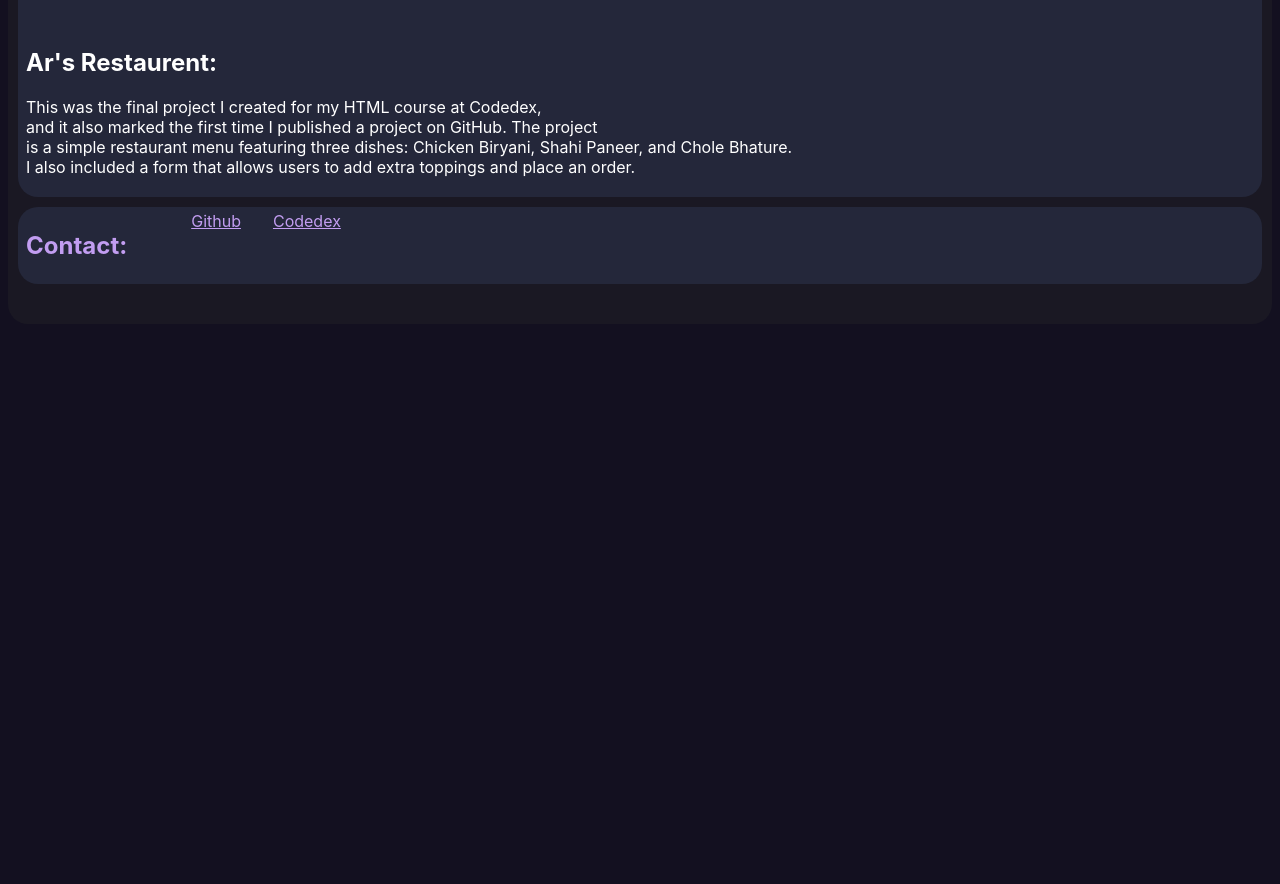
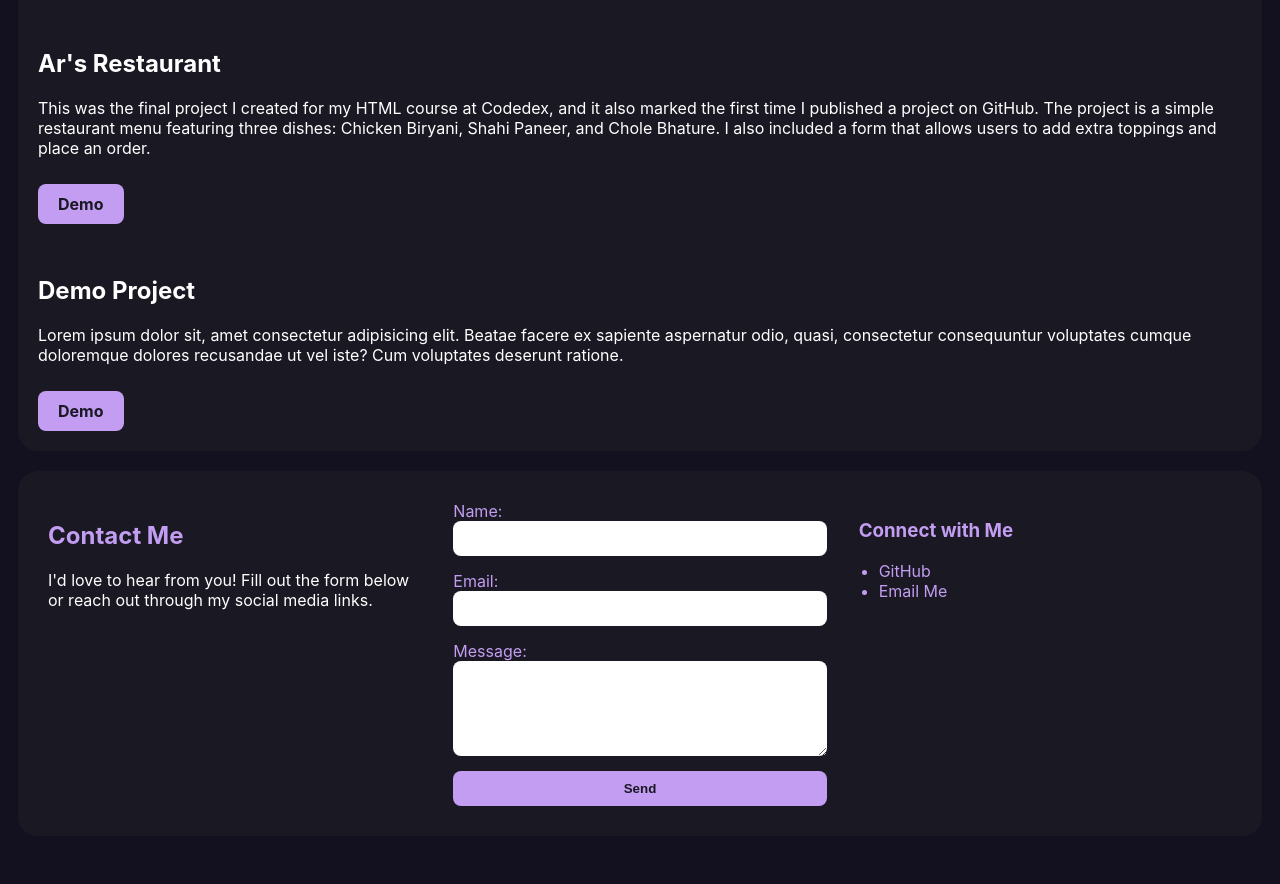
Before and after one commit to Arbajxml/Personal-Website-Project, a plain HTML site: page index.html in a window 1280 px wide. Shown: the part 691-1575 px from the top of the page. Before the commit the page ends 1023 px from the top, so only its background shows below. Drawn offline with Linux system fonts and the light colour scheme.

Commit message:
Finished

```diff
--- a/index.html
+++ b/index.html
@@ -1,61 +1,104 @@
 <!DOCTYPE html>
 <html lang="en">
+
 <head>
-  <meta charset="UTF-8">
-  <meta name="viewport" content="width=device-width, initial-scale=1.0">
+  <meta charset="UTF-8" />
+  <meta name="viewport" content="width=device-width, initial-scale=1.0" />
   <title>Personal Site</title>
   <link href="styles.css" rel="stylesheet" />
 </head>
+
 <body>
   <header>
     <nav id="nav-bar">
-        <div id="nav-div1">
-          <div>
-            About
-          </div>
-          <div>
-            Projects
-          </div>
-          <div>
-            Contact
-          </div>
-        </div>
+      <div id="nav-div1">
+        <a href="#about-section">About</a>
+        <a href="#div-projects">Projects</a>
+        <a href="#contact-section">Contact</a>
+      </div>
     </nav>
   </header>
+
   <main id="card-container">
     <div id="div-main">
       <div id="pfp-div">
         <img src="Images/pfp.png" alt="Profile">
       </div>
-      <div class="card">
-        <h2>
-          About Me
-        </h2>
+      <div id="about-section">
+        <h2>About Me</h2>
         <hr>
-        <p>Lorem ipsum dolor sit amet consectetur adipisicing elit. Repellat rerum voluptas explicabo deleniti eveniet laborum error sunt hic dolor. Possimus doloremque deleniti facilis, at placeat veniam aliquam aspernatur animi perferendis? Lorem ipsum dolor sit amet consectetur adipisicing elit. Dicta aspernatur non necessitatibus modi! Ullam tempora odio et. Harum cum explicabo sapiente cumque ea, nemo commodi earum repellat! Ipsa, molestias nesciunt.</p>
+        <p>Hi! I'm Arbaj, a passionate tech enthusiast with a deep curiosity for exploring the world of technology. I'm
+          currently pursuing a degree in Computer Science at Delhi University, where I enjoy diving into everything from
+          coding and development to systems and architecture. <br>
+          When I'm not working on tech projects or learning something new, you'll find me immersed in light novels and
+          web novels—I love great storytelling as much as great software. <br>
+          Also... I use Arch btw! 😄</p>
       </div>
     </div>
   </main>
+
   <footer id="footer">
-    <div id="div-projects">
-      <h2 id="head-pro">Projects: </h2>
-      <div>
-        <br>
-        <h2 id="pro-head1">Ar's Restaurent: </h2>
-        <p id="pro-para">This was the final project I created for my HTML course at Codedex, <br> and it also marked the first time I published a project on GitHub. The project <br> is a simple restaurant menu featuring three dishes: Chicken Biryani, Shahi Paneer, and Chole Bhature. <br> I also included a form that allows users to add extra toppings and place an order.</p>
+    <section id="div-projects">
+      <div id="project-block">
+        <h2 id="head-pro">Projects</h2>
       </div>
-      <div>
-        <br>
-        <h2 id="pro-head1">Ar's Restaurent: </h2>
-        <p id="pro-para">This was the final project I created for my HTML course at Codedex, <br> and it also marked the first time I published a project on GitHub. The project <br> is a simple restaurant menu featuring three dishes: Chicken Biryani, Shahi Paneer, and Chole Bhature. <br> I also included a form that allows users to add extra toppings and place an order.</p>
+
+      <div id="project-1">
+        <h2 id="pro-head1">Ar's Restaurant</h2>
+        <p id="pro-para">
+          This was the final project I created for my HTML course at Codedex, and it also marked the
+          first time I published a project on GitHub. The project is a simple restaurant menu featuring three
+          dishes: Chicken Biryani, Shahi Paneer, and Chole Bhature. I also included a form that allows users to add
+          extra toppings and place an order.
+        </p>
+        <a href="https://github.com/Arbajxml/Ar-s-Restaurant.git" target="_blank" id="demo-link-1">
+          <div id="demo-button-1">Demo</div>
+        </a>
       </div>
-    </div>
-    <div id="div-foot">
-      <div><h2>Contact: </h2></div>
-      <br>
-        <a href="https://github.com/Arbajxml" id="link1">Github</a>
-        <a href="https://www.codedex.io/@xmlArbaj" id="link2">Codedex</a>
-    </div>
+
+      <div id="project-2">
+        <h2 id="pro-head2">Demo Project</h2>
+        <p id="pro-para2">
+          Lorem ipsum dolor sit, amet consectetur adipisicing elit. Beatae facere ex sapiente
+          aspernatur odio, quasi, consectetur consequuntur voluptates cumque doloremque dolores recusandae ut vel
+          iste? Cum voluptates deserunt ratione.
+        </p>
+        <a href="https://github.com/Arbajxml/Ar-s-Restaurant.git" target="_blank" id="demo-link-2">
+          <div id="demo-button-2">Demo</div>
+        </a>
+      </div>
+    </section>
+
+    <section id="contact-section">
+      <div id="contact-left">
+        <h2>Contact Me</h2>
+        <p>I'd love to hear from you! Fill out the form below or reach out through my social media links.</p>
+      </div>
+
+      <div id="contact-form">
+        <form>
+          <label for="name">Name:</label>
+          <input type="text" id="name" name="name" required>
+
+          <label for="email">Email:</label>
+          <input type="email" id="email" name="email" required>
+
+          <label for="message">Message:</label>
+          <textarea id="message" name="message" rows="5" required></textarea>
+
+          <button type="submit">Send</button>
+        </form>
+      </div>
+
+      <div id="contact-links">
+        <h3>Connect with Me</h3>
+        <ul>
+          <li><a href="https://github.com/Arbajxml" target="_blank">GitHub</a></li>
+          <li><a href="mailto:Demo@gmail.com">Email Me</a></li>
+        </ul>
+      </div>
+    </section>
   </footer>
 </body>
+
 </html>
--- a/styles.css
+++ b/styles.css
@@ -1,11 +1,11 @@
-#nav-div1 {
-    display: flex;
-    justify-content: center;
-    gap: 2rem;
+html {
+  scroll-behavior: smooth;
+}
+
+body {
+  background-color: #131020;
+  font-family: 'Inter', sans-serif;
   color: #c29df1;
-    font-weight: 400;
-    font-size: 25px;
-    padding-bottom: 15px;
 }
 
 #nav-bar {
@@ -14,8 +14,21 @@
   background-color: #1a1823;
   border-radius: 20px;
   padding-top: 10px;
-    margin-top: 10px;
-    margin-bottom: 20px;
+  margin: 10px 0 20px;
+}
+
+#nav-div1 {
+  display: flex;
+  justify-content: center;
+  gap: 2rem;
+  font-weight: 400;
+  font-size: 25px;
+  padding-bottom: 15px;
+}
+
+#nav-div1 a {
+  color: #c29df1;
+  text-decoration: none;
 }
 
 #card-container {
@@ -23,38 +36,6 @@
   gap: 2rem;
   background-color: #1a1823;
   border-radius: 20px;
-
-}
-
-
-#pfp-div img {
-    width: 250px;
-    border-radius: 20px;
-}
-
-#card {
-    background-color: #c29df1;
-    padding: 30px;
-    border-radius: 20px;
-}
-
-#card h2 {
-    font-size: 2rem;
-    font-weight: 700;
-    margin-bottom: 10px;
-}
-
-#card {
-    background-color: #1a1625;
-    padding: 30px;
-    border-radius: 20px;
-    max-width: 600px;
-}
-
-
-#card p {
-    line-height: 1.6;
-    font-size: 1rem;
 }
 
 #div-main {
@@ -62,48 +43,130 @@
   justify-content: space-between;
   padding: 50px 25px 50px 30px;
   gap: 2rem;
-    color: #c29df1;
+  flex-wrap: wrap;
+}
+
+#pfp-div img {
+  width: 250px;
+  border-radius: 20px;
+  margin-top: 65px;
+}
+
+#about-section {
+  background-color: #1a1625;
+  padding: 30px;
+  border-radius: 20px;
+  max-width: 600px;
+}
+
+#about-section h2 {
+  font-size: 2rem;
+  font-weight: 700;
+  margin-bottom: 10px;
+}
+
+#about-section p {
+  line-height: 1.6;
+  font-size: 1rem;
+  color: #fff;
+}
+
+#div-projects {
+  display: flex;
+  justify-content: space-around;
+  gap: 2rem;
+  background-color: #1a1823;
+  border-radius: 20px;
+  padding: 20px;
+  margin-bottom: 20px;
+  flex-wrap: wrap;
+}
+
+#pro-head1,
+#pro-para,
+#pro-head2,
+#pro-para2 {
+  color: #fff;
 }
 
 #footer {
   margin-top: 20px;
+  border-radius: 20px;
+  padding: 20px 10px 40px;
+}
+
+#contact-section {
+  display: flex;
+  flex-wrap: wrap;
+  gap: 2rem;
   background-color: #1a1823;
   border-radius: 20px;
-    padding: 20px 10px 40px 10px;
+  padding: 30px;
 }
 
-
-#div-projects {
-    color: #c29df1;
-    background-color: #24273a;
-    border-radius: 20px;
-    padding: 4px 3px 4px 8px;
+#contact-left,
+#contact-form,
+#contact-links {
+  flex: 1 1 300px;
+  min-width: 250px;
 }
 
-#div-foot {
-    background-color: #24273a;
+#contact-form form {
   display: flex;
-    gap: 2rem;
-    color: #c29df1;
-    margin-top: 10px;
-    border-radius: 20px;
-    padding: 4px 3px 4px 8px;
+  flex-direction: column;
 }
 
-#link1, #link2 {
-    color: #c29df1;
+#contact-form input,
+#contact-form textarea {
+  padding: 10px;
+  border-radius: 8px;
+  border: none;
+  background-color: #fff;
+  color: #000;
+  margin-bottom: 15px;
 }
 
-#pro-para {
+#contact-form button {
+  background-color: #c29df1;
+  color: #1a1823;
+  border: none;
+  padding: 10px;
+  border-radius: 8px;
+  font-weight: bold;
+  cursor: pointer;
+}
+
+#contact-links ul {
+  list-style-type: disc;
+  padding-left: 20px;
+}
+
+#contact-links a {
+  color: #c29df1;
+  text-decoration: none;
+}
+
+#demo-button-1,
+#demo-button-2 {
+  display: inline-block;
+  margin-top: 10px;
+  padding: 10px 20px;
+  background-color: #c29df1;
+  color: #1a1823;
+  border-radius: 8px;
+  font-weight: bold;
+  text-align: center;
+  transition: background-color 0.3s ease, transform 0.2s ease;
+  cursor: pointer;
+  text-decoration: none;
+}
+
+#demo-button-1:hover,
+#demo-button-2:hover {
+  background-color: #a47de2;
+  transform: scale(1.05);
+}
+
+#contact-left p {
     color: #fff;
 }
-
-#pro-head1 {
-    color: #fff
-}
-
-body {
-    background-color: #131020;
-    font-family: 'Inter', sans-serif;
-
-}
```
Lines whose indentation alone changed are shown as unchanged.
